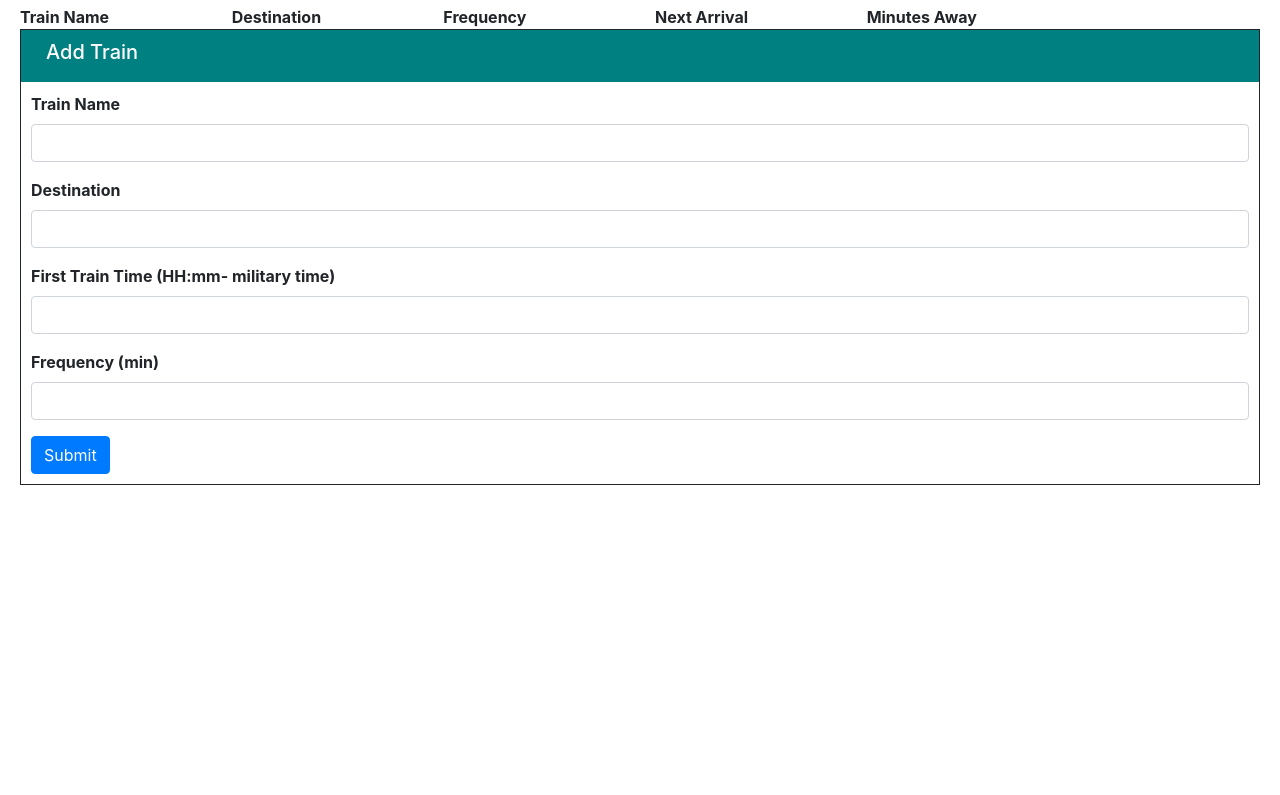
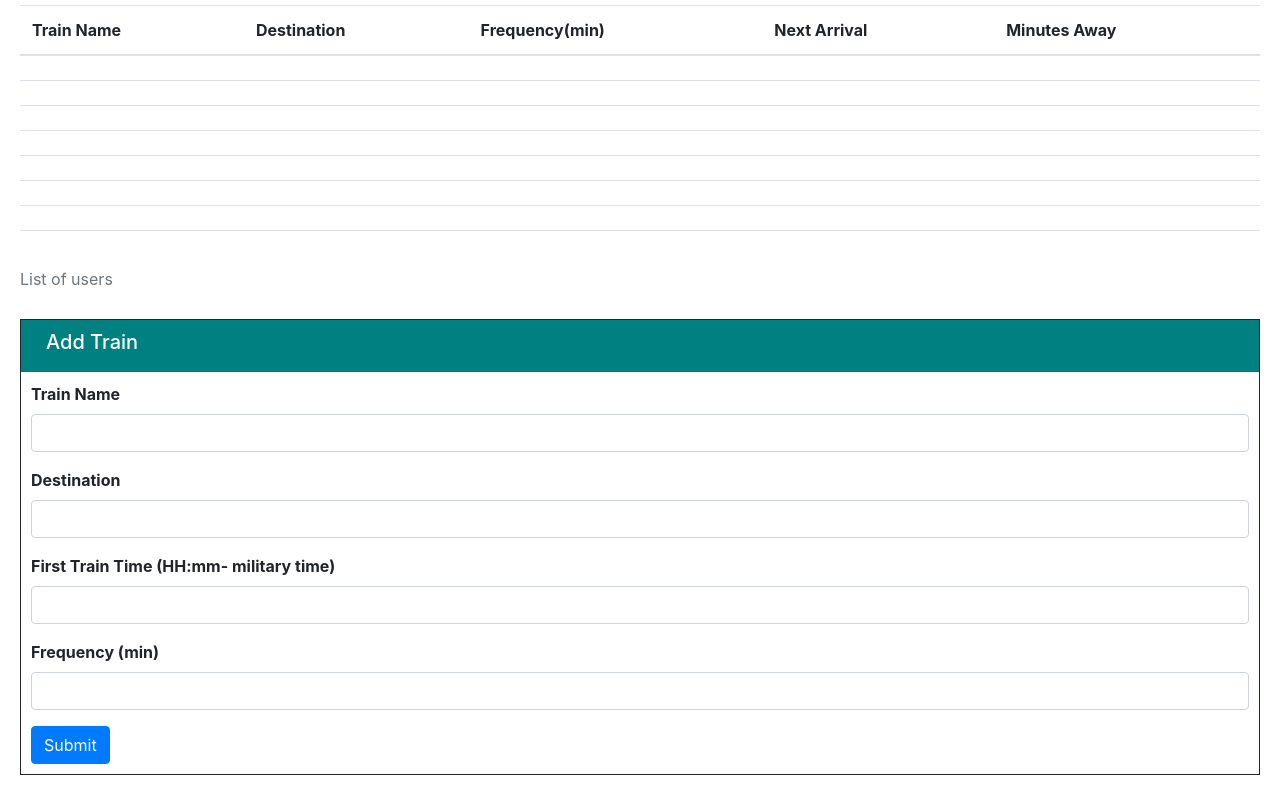
Before and after one commit to hermsicle/Firebase-HW, a plain HTML site: page index.html in a window 1280 px wide. Shown: the part 137-932 px from the top of the page. Before the commit the page ends 800 px from the top, so only its background shows below. Drawn offline with nearby package versions, Linux system fonts and the light colour scheme.

Commit message:
added a table for the train section

```diff
--- a/assets/javascript/app.js
+++ b/assets/javascript/app.js
@@ -1,4 +1,28 @@
-$(document).ready(function(){
-    console.log('hello world');
+$(document).ready(function () {
+    let firebaseConfig = {
+        apiKey: "AIzaSyASWqpxfGdsi7mQCq-7zIfL66lXocyZsZk",
+        authDomain: "train-time-database88.firebaseapp.com",
+        databaseURL: "https://train-time-database88.firebaseio.com",
+        projectId: "train-time-database88",
+        storageBucket: "train-time-database88.appspot.com",
+        messagingSenderId: "224255532992",
+        appId: "1:224255532992:web:9af7d286016333c33a3225"
+    };
+    // Initialize Firebase
+    firebase.initializeApp(firebaseConfig);
+
+    const database = firebase.database();
+    console.log(database);
+
+
+
+
+
+
+
+
+
+
+
 
 })
--- a/index.html
+++ b/index.html
@@ -19,29 +19,81 @@
         <h3>Choo Choo. Chee Chee</h3>
     </div>
 
-    <div class="scheduleContainer">
-        <div class="row">
-            <div class="col-sm-2">
-               <strong>Train Name</strong>
-            </div>
-            <div class="col-sm-2">
-               <strong>Destination</strong>
-            </div>
-            <div class="col-sm-2">
-                <strong>Frequency</strong>
-            </div>
-            <div class="col-sm-2">
-                <strong>Next Arrival</strong>
-            </div>
-            <div class="col-sm-2">
-                <strong>Minutes Away</strong>
-            </div>
-        </div>
-
-    </div>
+    <table class="table">
+        <caption>List of users</caption>
+        <thead>
+            <tr>
+                <th scope="col">Train Name</th>
+                <th scope="col">Destination</th>
+                <th scope="col">Frequency(min)</th>
+                <th scope="col">Next Arrival</th>
+                <th scope="col">Minutes Away</th>
+            </tr>
+        </thead>
+        <tbody>
+            <tr>
+                <th scope="row"></th>
+                <td></td>
+                <td></td>
+                <td></td>
+                <td></td>
+            </tr>
+            <tr>
+                <th scope="row"></th>
+                <td></td>
+                <td></td>
+                <td></td>
+                <td></td>
+            </tr>
+            <tr>
+                <th scope="row"></th>
+                <td></td>
+                <td></td>
+                <td></td>
+                <td></td>
+            </tr>
+            <tr>
+                <th scope="row"></th>
+                <td></td>
+                <td></td>
+                <td></td>
+                <td></td>
+            </tr>
+            <tr>
+                <th scope="row"></th>
+                <td></td>
+                <td></td>
+                <td></td>
+                <td></td>
+            </tr>
+            <tr>
+                <th scope="row"></th>
+                <td></td>
+                <td></td>
+                <td></td>
+                <td></td>
+            </tr>
+            <tr>
+                <th scope="row"></th>
+                <td></td>
+                <td></td>
+                <td></td>
+                <td></td>
+            </tr>
+            <tr>
+                <th scope="row"></th>
+                <td></td>
+                <td></td>
+                <td></td>
+                <td></td>
+            </tr>
+        </tbody>
+    </table>
 
     <div class="addTrain">
-        <div class="addTrainHeader"><h5>Add Train</h5></div>
+        <div class="addTrainHeader">
+            <h5>Add Train</h5>
+        </div>
         <form>
             <div class="form-group">
                 <label for="formGroupExampleInput"><strong>Train Name </strong></label>
@@ -64,12 +116,16 @@
         </form>
     </div>
 
+
+
     <!--FireBase SDK-->
     <script src="https://www.gstatic.com/firebasejs/7.2.2/firebase-app.js"></script>
     <script src="https://www.gstatic.com/firebasejs/7.2.2/firebase-database.js"></script>
     <!--jQuery CDN-->
     <script src="https://code.jquery.com/jquery-3.4.1.min.js"
         integrity="sha256-CSXorXvZcTkaix6Yvo6HppcZGetbYMGWSFlBw8HfCJo=" crossorigin="anonymous"></script>
+    <!--Moment JS Cdn-->
+    <script src="https://cdn.jsdelivr.net/momentjs/2.12.0/moment.min.js"></script>
     <!--User JS-->
     <script src="./assets/javascript/app.js"></script>
 </body>
```
